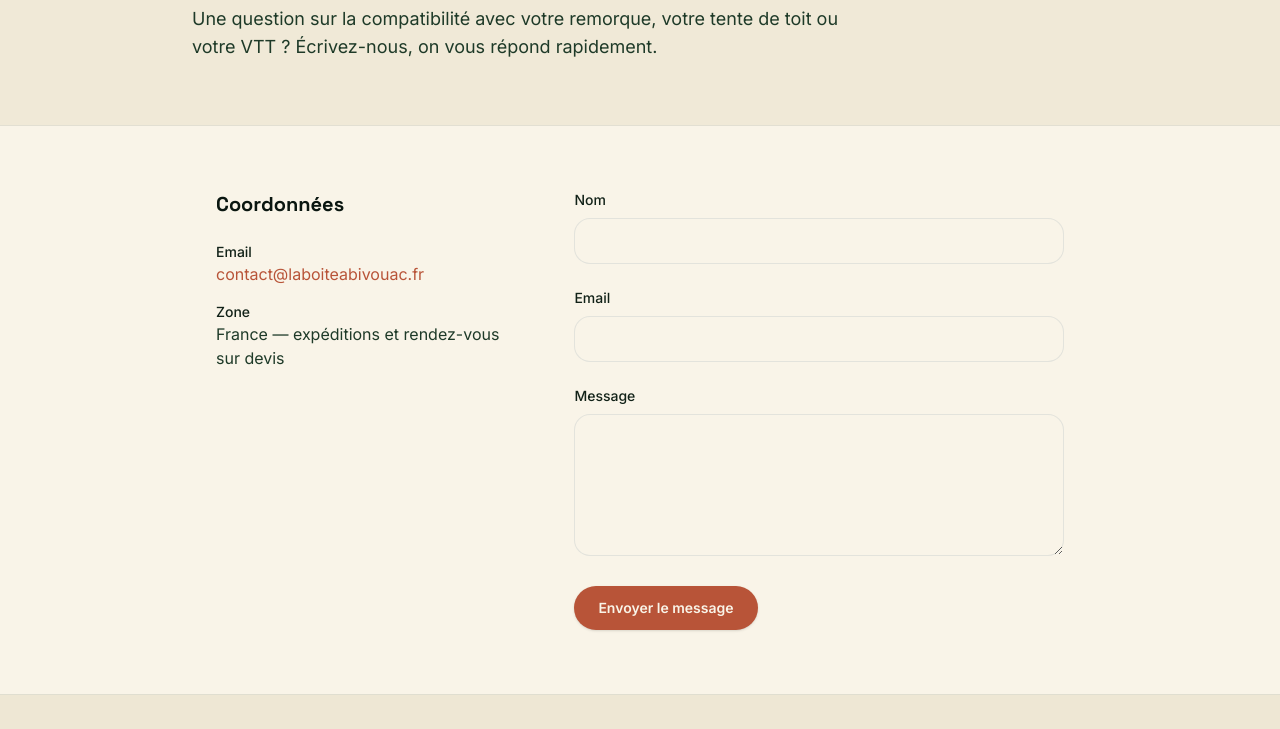
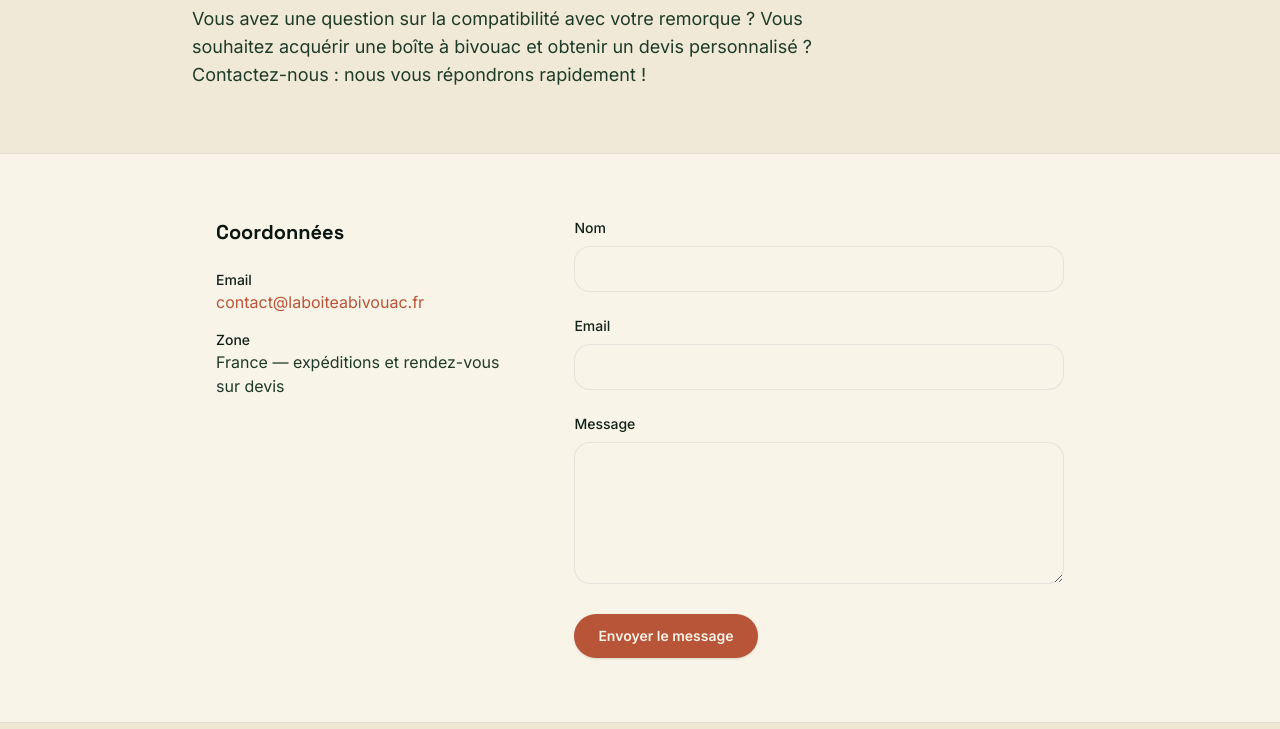
Before and after one commit to matthieumandagot-design/la-boite-a-bivouac, an Astro site: page /contact in a window 1280 px wide. Shown: the part 232-961 px from the top of the page. Built offline with nearby package versions, Linux system fonts and the light colour scheme; Astro itself is replaced by a stand-in of ours.

Commit message:
fix: texte d'intro de la page Contact

```diff
--- a/src/pages/contact.astro
+++ b/src/pages/contact.astro
@@ -10,8 +10,9 @@ const CONTACT_EMAIL = "contact@laboiteabivouac.fr";
 			<p class="text-xs font-medium uppercase tracking-widest text-rouille-500">Contact</p>
 			<h1 class="mt-3 font-display text-4xl font-semibold text-brun-700">Parlons de votre projet</h1>
 			<p class="mt-6 max-w-2xl text-lg text-brun-500">
-				Une question sur la compatibilité avec votre remorque, votre tente de toit ou votre VTT ?
-				Écrivez-nous, on vous répond rapidement.
+				Vous avez une question sur la compatibilité avec votre remorque&nbsp;? Vous souhaitez acquérir
+				une boîte à bivouac et obtenir un devis personnalisé&nbsp;? Contactez-nous&nbsp;: nous vous
+				répondrons rapidement&nbsp;!
 			</p>
 		</div>
 	</section>
```
